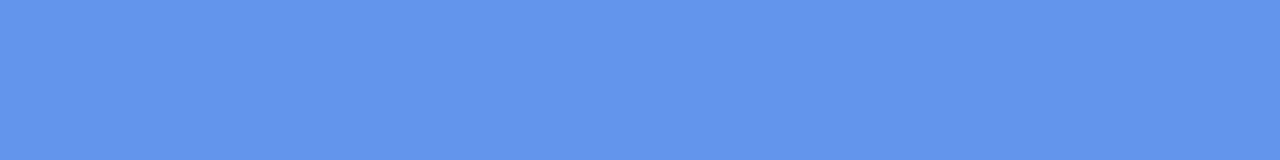
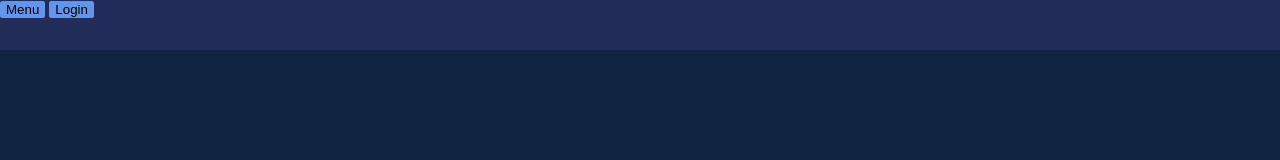
Before and after one commit to GerardoVarela/ProyectoPOO, a plain HTML site: page index.html in a window 1280 px wide. Drawn offline with Linux system fonts and the light colour scheme.

Commit message:
Update index.html

```diff
--- a/index.html
+++ b/index.html
@@ -4,8 +4,18 @@
     <meta charset="UTF-8">
     <meta name="viewport" content="width=device-width, initial-scale=1.0">
     <title>NombreProyecto</title>
+    <style>
+        #butNav{
+            background-color: cornflowerblue;
+            border-width: 0;
+            border-radius: 2.5px;
+        }
+    </style>
 </head>
-<body style="background-color: cornflowerblue;">
-
+<body style="background-color: rgb(16, 36, 66); margin: 0 0 0 0">
+    <nav style="background-color: rgba(52, 52, 110, 0.5); height: 50px;">
+        <button type="menu;" id="butNav">Menu</button>
+        <button type="button" id="butNav" style="text-align: right;">Login</button>
+    </nav>
 </body>
 </html>
```
